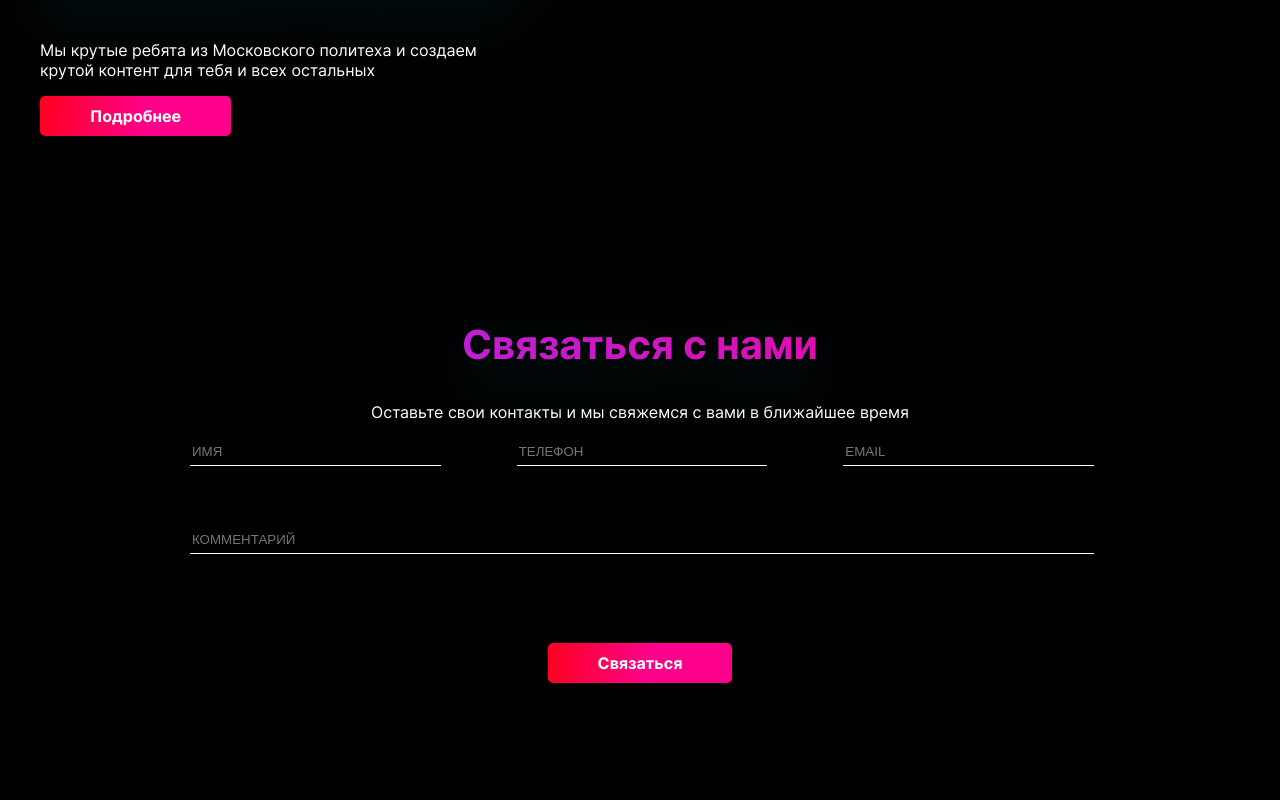
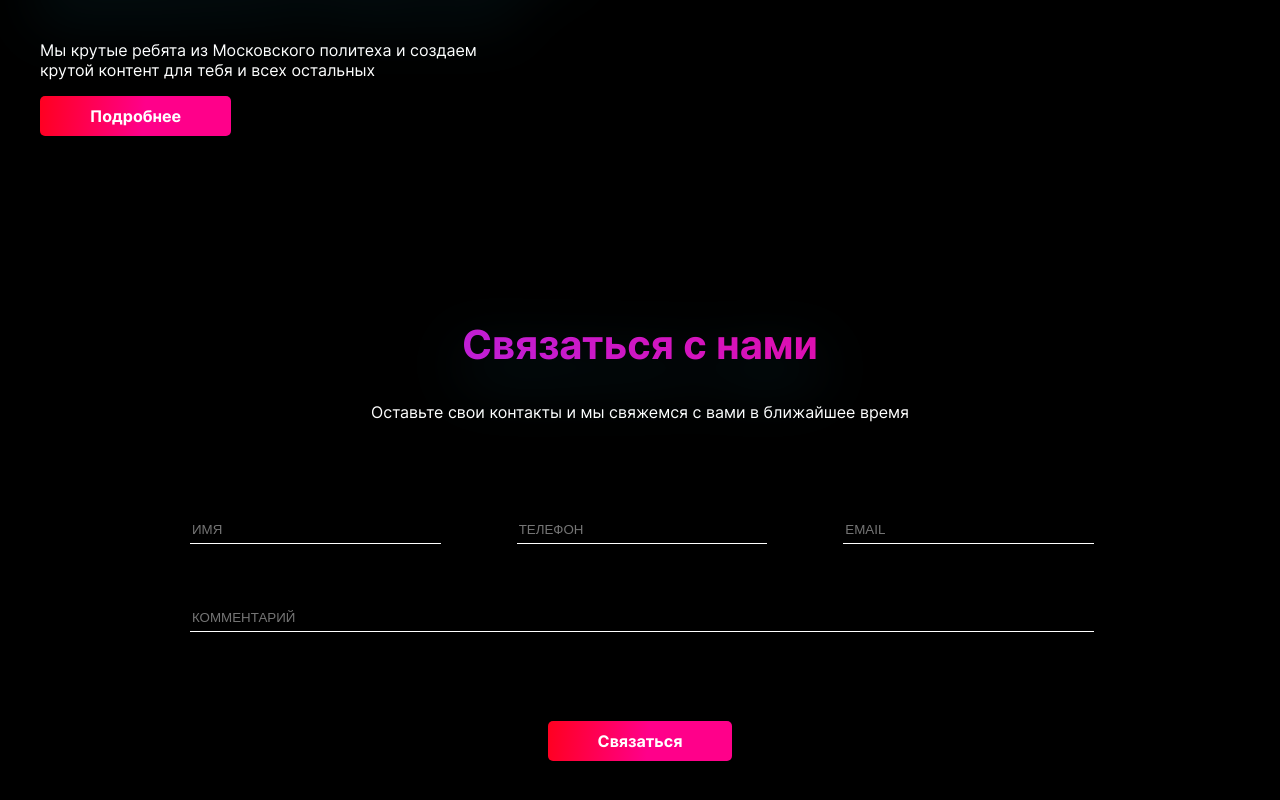
Before and after one commit to Isas2g/WEB-studio-project, a Vue app: page / in a window 1280 px wide. Shown: the part 402-1202 px from the top of the page. Before the commit the page ends 1133 px from the top, so only its background shows below. Built offline with nearby package versions, Linux system fonts and the light colour scheme.

Commit message:
Update MainPage.vue

```diff
--- a/src/pages/Main/MainPage.vue
+++ b/src/pages/Main/MainPage.vue
@@ -90,6 +90,7 @@ export default {};
   }
 
   &__form {
+    padding-top: 78px;
     padding-bottom: 89px;
     display: grid;
     grid-row-gap: 60px;
```
